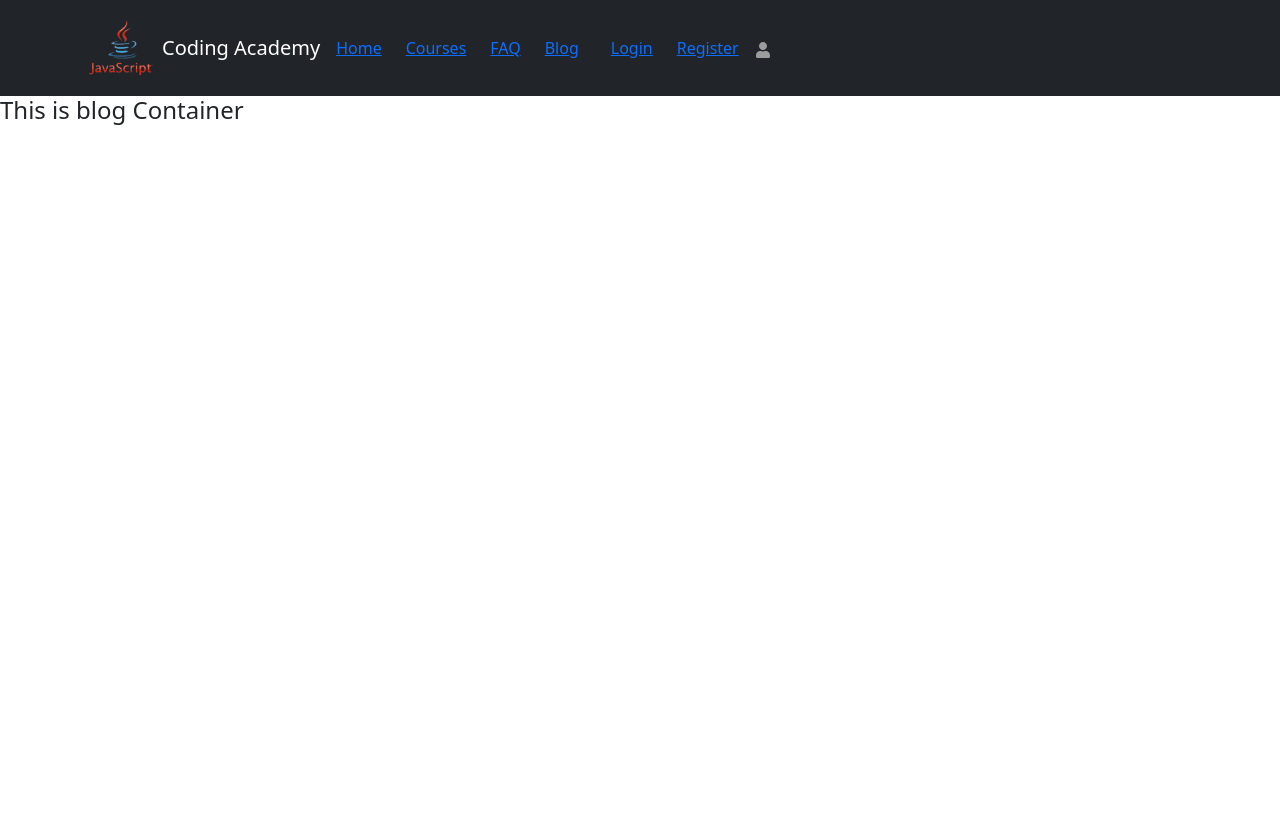
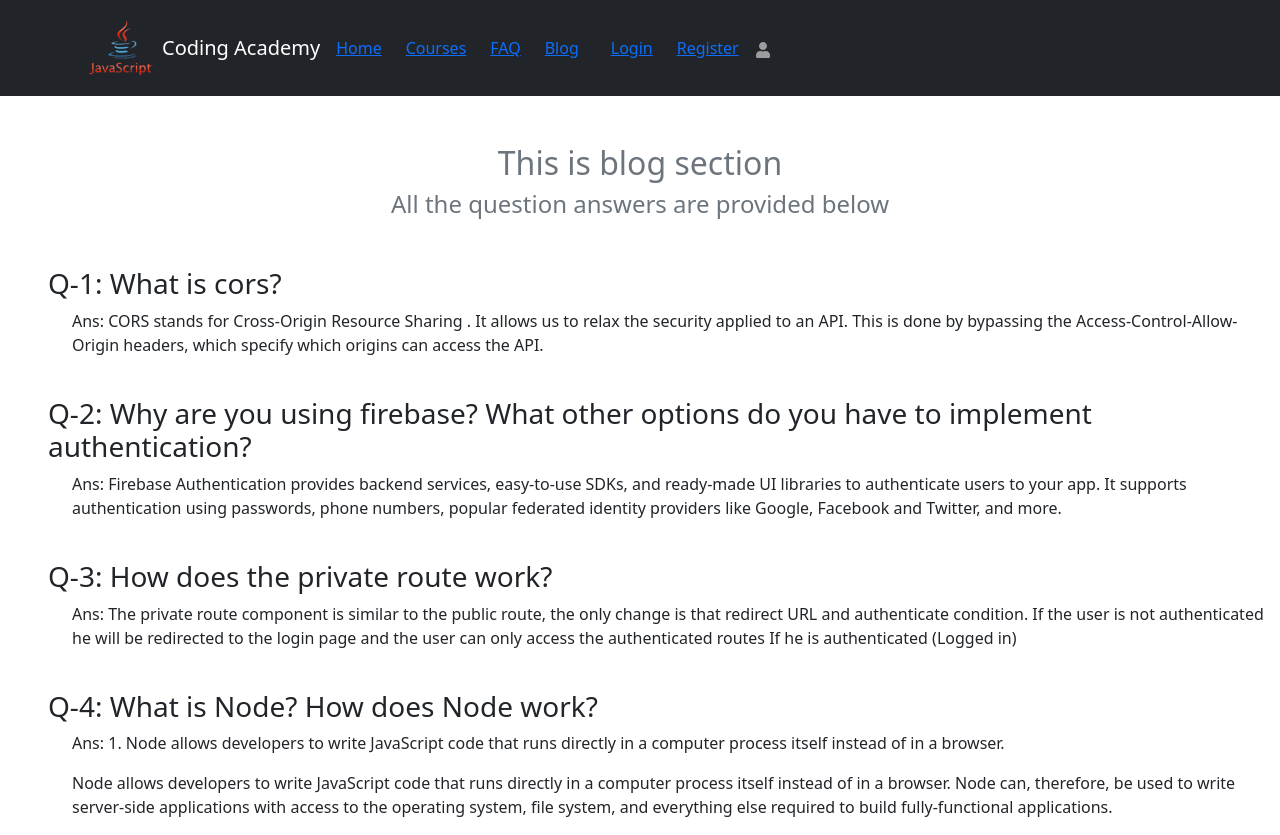
Before and after one commit to Sayeednayeem1/-b610-learning-platform-client, a React (Create React App) app: page /blog in a window 1280 px wide. Before the commit the page ends 800 px from the top, so only its background shows below. Built offline with nearby package versions, Linux system fonts and the light colour scheme; no server answers.

Commit message:
updatde blog route

```diff
--- a/src/components/Blog/Blog.js
+++ b/src/components/Blog/Blog.js
@@ -3,7 +3,24 @@ import React from 'react';
 const Blog = () => {
     return (
         <div>
-            <h4>This is blog Container</h4>
+            <div className='text-secondary text-center mt-5 mb-5'>
+                <h2>This is blog section</h2>
+                <h4>All the question answers are provided below</h4>
+            </div>
+            <div className='ms-5 '>
+                <h3>Q-1: What is cors?</h3>
+                <p className='ms-4'>Ans: CORS stands for Cross-Origin Resource Sharing . It allows us to relax the security applied to an API. This is done by bypassing the Access-Control-Allow-Origin headers, which specify which origins can access the API.</p>
+                <br/>
+                <h3>Q-2: Why are you using firebase? What other options do you have to implement authentication?</h3>
+                <p className='ms-4'>Ans: Firebase Authentication provides backend services, easy-to-use SDKs, and ready-made UI libraries to authenticate users to your app. It supports authentication using passwords, phone numbers, popular federated identity providers like Google, Facebook and Twitter, and more.</p>
+                <br/>
+                <h3>Q-3:  How does the private route work?</h3>
+                <p className='ms-4'>Ans: The private route component is similar to the public route, the only change is that redirect URL and authenticate condition. If the user is not authenticated he will be redirected to the login page and the user can only access the authenticated routes If he is authenticated (Logged in)</p>
+                <br/>
+                <h3>Q-4: What is Node? How does Node work?</h3>
+                <p className='ms-4'>Ans: 1. Node allows developers to write JavaScript code that runs directly in a computer process itself instead of in a browser.</p>
+                <p className='ms-4'>Node allows developers to write JavaScript code that runs directly in a computer process itself instead of in a browser. Node can, therefore, be used to write server-side applications with access to the operating system, file system, and everything else required to build fully-functional applications.</p>
+            </div>
         </div>
     );
 };
--- a/src/components/Category/Category.js
+++ b/src/components/Category/Category.js
@@ -1,11 +1,21 @@
 import React from 'react';
 import { useLoaderData } from 'react-router-dom';
+import Detail from '../Detail/Detail';
 
 const Category = () => {
     const details = useLoaderData();
+    console.log(details);
     return (
         <div>
-            <h5>This is category has: {details.length}</h5>
+            <div>
+                {
+                    details.map(detail => <Detail
+                        key={detail.category_id
+                        }
+                        detail={detail}
+                    ></Detail>)
+                }
+            </div>
         </div>
     );
 };
--- /dev/null
+++ b/src/components/Detail/Detail.js
@@ -0,0 +1,22 @@
+import React from 'react';
+import Card from 'react-bootstrap/Card';
+
+const Detail = ({ detail }) => {
+    const { title, details, image } = detail;
+    return (
+        <div>
+            <h2 className='mb-2 mx-auto text-primary text-center'>Details About {title}</h2>
+            <Card className="text-center mb-5 h-25 c w-25 mx-auto">
+                <Card.Body>
+                    <Card.Title>{title}</Card.Title>
+                    <Card.Img variant='top' src={image}  alt="Responsive image" className="img-fluid"  />
+                    <Card.Text>
+                        {details}
+                    </Card.Text>
+                </Card.Body>
+            </Card>
+        </div>
+    );
+};
+
+export default Detail;
```
